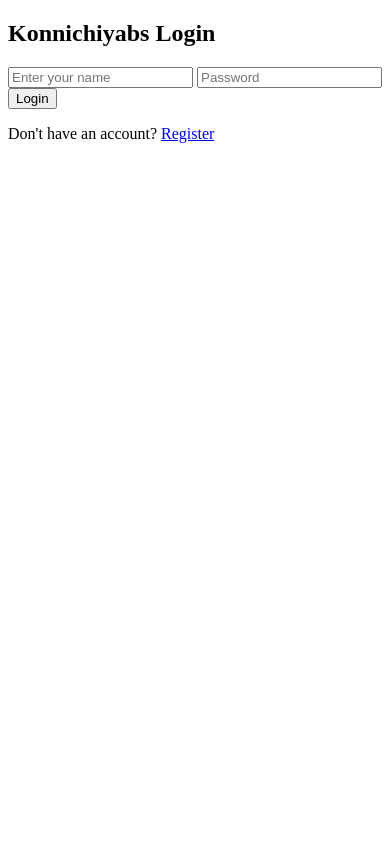
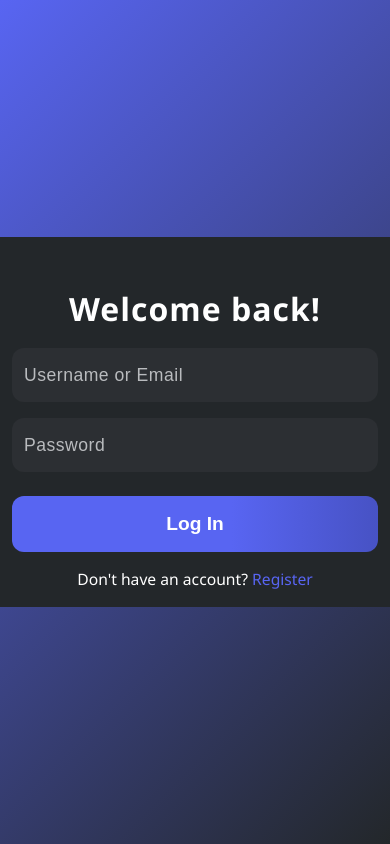
Before and after one commit to yaaabs/konnichiwa, a Flask app: page /login in a window 390 px wide. Run offline with Flask 3, Linux system fonts and the light colour scheme.

Commit message:
Added basic design for login and regis

```diff
--- a/app.py
+++ b/app.py
@@ -277,4 +277,4 @@ def index():
 if __name__ == '__main__':
     import os
     port = int(os.environ.get("PORT", 5000))
-    socketio.run(app, host='0.0.0.0', port=port)
+    socketio.run(app, host='0.0.0.0', port=port, debug=True)
--- a/static/style.css
+++ b/static/style.css
@@ -25,63 +25,74 @@ h2 {
   word-break: break-word; /* Break long words */
 }
 
-#chat-form {
+#chat-form, #dm-form {
   display: flex;
   gap: 8px;
   width: 100%;
   max-width: 500px;
   margin: 0 auto;
+  justify-content: center;
+  align-items: center;
 }
 
-#message-input {
+#message-input, #dm-input {
   flex: 1;
   min-width: 0;
-  padding: 8px;
+  padding: 16px 18px; /* More padding for better UX */
   border: 1px solid #d16ba5;
-  border-radius: 8px;
-  font-size: 1rem;
+  border-radius: 12px;
+  font-size: 1.3rem;
   background: #f9f9f9;
+  box-sizing: border-box;
+  margin: 0; /* Remove margin to prevent overlap */
 }
 
-button[type="submit"] {
+button[type="submit"], #dm-form button {
   background: #d16ba5;
   color: #fff;
   border: none;
-  border-radius: 8px;
-  padding: 0 16px;
-  font-size: 1rem;
+  border-radius: 12px;
+  padding: 16px 0;
+  font-size: 1.3rem;
   cursor: pointer;
   transition: background 0.2s;
+  width: 130px;
+  font-weight: bold;
+  margin: 0; /* Remove margin to prevent overlap */
 }
 
-button[type="submit"]:hover {
+button[type="submit"]:hover, #dm-form button:hover {
   background: #c777b9;
 }
 
 @media (max-width: 600px) {
+  body {
+    padding: 0;
+    min-height: 100vh;
+    display: flex;
+    justify-content: center;
+    align-items: center;
+  }
   #chat-box {
-    height: 200px;
-    font-size: 0.95rem;
+    height: 180px;
+    font-size: 1rem;
   }
   #chat-form, #dm-form {
     flex-direction: column;
-    gap: 8px;
-    max-width: 100%;
+    gap: 14px;
+    max-width: 95vw;
+    margin: 0 auto;
+    align-items: stretch;
+    justify-content: center;
   }
   #message-input, #dm-input, button[type="submit"], #dm-form button {
     width: 100%;
-    font-size: 1.3rem; /* Larger font for mobile */
-    padding: 18px 14px; /* More padding for easier typing */
-    border-radius: 14px;
+    font-size: 1.4rem;
+    padding: 22px 16px;
+    border-radius: 16px;
+    min-height: 56px;
+    margin: 0;
     box-sizing: border-box;
-  }
-  #message-input, #dm-input {
-    margin-bottom: 6px;
-    min-height: 48px; /* Ensures tall input box */
-  }
-  button[type="submit"], #dm-form button {
-    padding: 18px 0;
-    min-height: 48px;
   }
 }
 
@@ -92,3 +103,149 @@ button[type="submit"]:hover {
 #chat-box div:contains('left') {
   color: #d16ba5;
 }
+
+/* Center auth card for web and mobile */
+body.auth-bg {
+  min-height: 100vh;
+  display: flex;
+  justify-content: center;
+  align-items: center;
+  padding: 0;
+  background: linear-gradient(135deg, #5865f2 0%, #23272a 100%);
+}
+
+.auth-card {
+  background: #23272a;
+  color: #fff;
+  border-radius: 16px;
+  box-shadow: 0 8px 32px rgba(0,0,0,0.18);
+  max-width: 380px;
+  width: 100%;
+  padding: 32px 28px 24px 28px;
+  display: flex;
+  flex-direction: column;
+  align-items: center;
+  justify-content: center;
+  margin: 0;
+  /* Remove position/transform for true centering */
+  position: static;
+  top: auto;
+  transform: none;
+}
+
+.auth-card h2 {
+  font-size: 2rem;
+  font-weight: 700;
+  margin-bottom: 18px;
+  color: #fff;
+  letter-spacing: 1px;
+}
+
+.auth-card form {
+  width: 100%;
+  display: flex;
+  flex-direction: column;
+  gap: 16px;
+}
+
+.auth-card input[type="text"],
+.auth-card input[type="password"] {
+  width: 100%;
+  padding: 14px 16px;
+  border-radius: 8px;
+  border: none;
+  background: #2c2f33;
+  color: #fff;
+  font-size: 1.1rem;
+  margin-bottom: 0;
+  outline: none;
+  transition: background 0.2s;
+  box-sizing: border-box;
+}
+
+.auth-card input[type="text"]::placeholder,
+.auth-card input[type="password"]::placeholder {
+  color: #b9bbbe; /* Lighter, readable placeholder */
+  opacity: 1;
+  font-size: 1.1rem;
+  letter-spacing: 0.5px;
+}
+
+.auth-card button[type="submit"] {
+  width: 100%; /* Make button same width as input */
+  background: linear-gradient(90deg, #5865f2 60%, #4752c4 100%);
+  color: #fff;
+  border: none;
+  border-radius: 8px;
+  padding: 14px 16px; /* Match input padding */
+  font-size: 1.1rem;
+  font-weight: bold;
+  cursor: pointer;
+  margin-top: 8px;
+  transition: background 0.2s;
+  box-sizing: border-box;
+}
+
+.auth-card button[type="submit"]:hover {
+  background: linear-gradient(90deg, #4752c4 60%, #5865f2 100%);
+}
+
+.auth-card a {
+  color: #5865f2;
+  text-decoration: none;
+  font-weight: 500;
+}
+
+.auth-card a:hover {
+  text-decoration: underline;
+}
+
+.auth-card .error {
+  color: #fa3737;
+  background: #2c2f33;
+  border-radius: 6px;
+  padding: 8px 12px;
+  margin-bottom: 10px;
+  width: 100%;
+  text-align: center;
+  font-size: 1rem;
+}
+
+@media (max-width: 600px) {
+  body.auth-bg {
+    padding: 0;
+    min-height: 100vh;
+    display: flex;
+    justify-content: center;
+    align-items: center;
+  }
+  .auth-card {
+    max-width: 100vw;
+    width: 100vw;
+    border-radius: 0;
+    box-shadow: none;
+    padding: 18px 0 12px 0;
+    min-height: 340px;
+  }
+  .auth-card form {
+    width: 100%;
+    padding: 0 12px;
+    box-sizing: border-box;
+  }
+  .auth-card input[type="text"],
+  .auth-card input[type="password"] {
+    width: 100%;
+    font-size: 1.2rem;
+    padding: 16px 12px;
+    border-radius: 12px;
+    margin-bottom: 0;
+    box-sizing: border-box;
+  }
+  .auth-card button[type="submit"] {
+    width: 100%;
+    font-size: 1.2rem;
+    padding: 16px 12px;
+    border-radius: 12px;
+    box-sizing: border-box;
+  }
+}
--- a/templates/login.html
+++ b/templates/login.html
@@ -2,17 +2,22 @@
 <html>
 <head>
   <title>Login | Konnichiyabs</title>
+  <link rel="stylesheet" href="{{ url_for('static', filename='style.css') }}">
 </head>
-<body>
-  <h2>Konnichiyabs Login</h2>
-  {% if error %}
-    <div style="color: red;">{{ error }}</div>
-  {% endif %}
-  <form method="POST" action="/login">
-    <input type="text" name="username" placeholder="Enter your name" required>
-    <input type="password" name="password" placeholder="Password" required>
-    <button type="submit">Login</button>
-  </form>
-  <p>Don't have an account? <a href="/register">Register</a></p>
+<body class="auth-bg">
+  <div class="auth-card">
+    <h2>Welcome back!</h2>
+    {% if error %}
+      <div class="error">{{ error }}</div>
+    {% endif %}
+    <form method="POST" action="/login">
+      <input type="text" name="username" placeholder="Username or Email" required>
+      <input type="password" name="password" placeholder="Password" required>
+      <button type="submit">Log In</button>
+    </form>
+    <div style="margin-top: 16px; font-size: 0.98rem;">
+      <span>Don't have an account? <a href="/register">Register</a></span>
+    </div>
+  </div>
 </body>
 </html>
```
Also changed, not shown: templates/register.html (+9 -4 lines).
